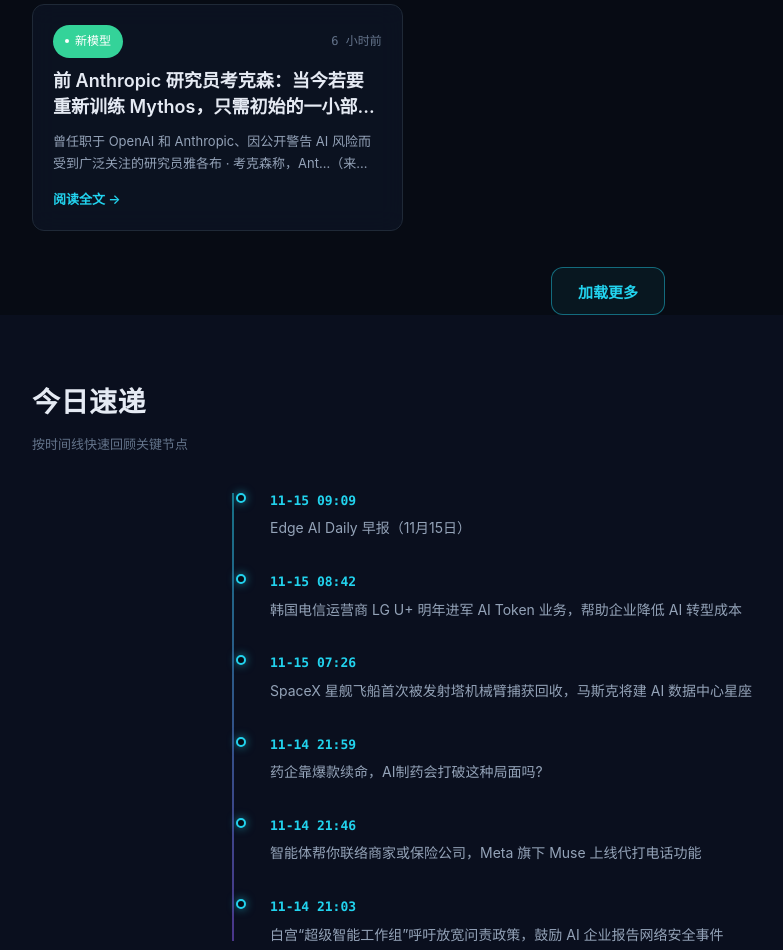
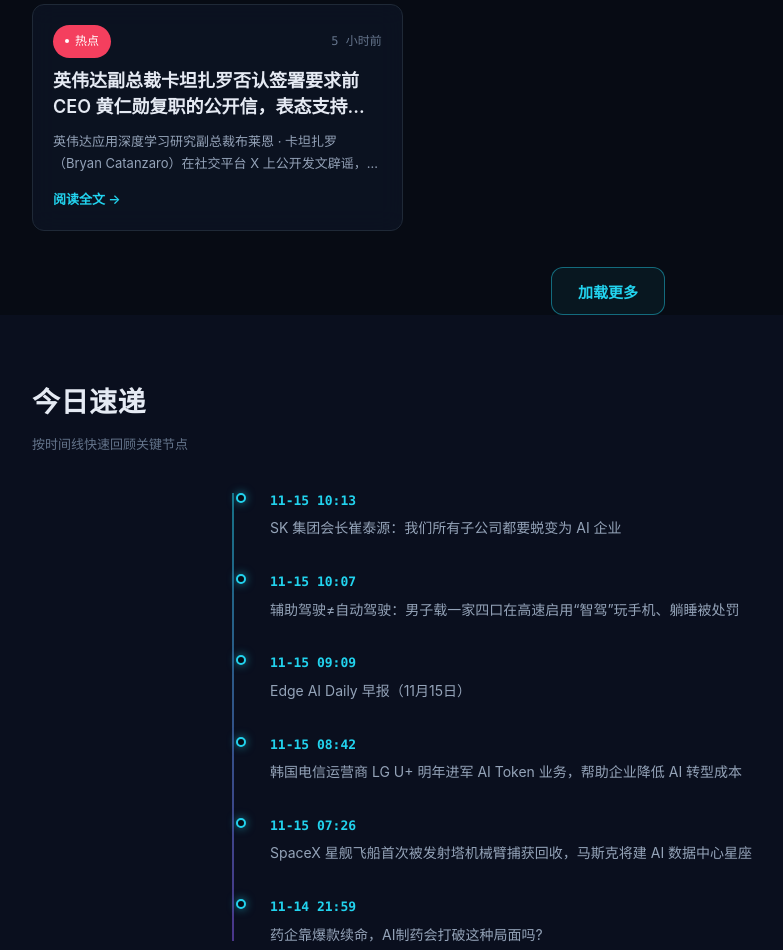
Before and after one commit to benhkkk/AI0571-website, a plain HTML site: page index.html in a window 1280 px wide. Shown: the part 1580-2530 px from the top of the page, without its empty margins (32-815 px from the left). Drawn offline with Linux system fonts and the light colour scheme.

Commit message:
chore: 资讯自动更新 2026-11-15T02:31Z

```diff
--- a/data.json
+++ b/data.json
@@ -1,6 +1,20 @@
 {
-  "updated": "2026-11-15T10:17:08",
+  "updated": "2026-11-15T10:31:11",
   "news": [
+    {
+      "c": "HOT",
+      "d": "2026-11-15T10:13",
+      "t": "SK 集团会长崔泰源：我们所有子公司都要蜕变为 AI 企业",
+      "s": "据韩媒《每日经济新闻》今天报道，SK 集团会长崔泰源最近表示，他们希望打破现有框架，将 SK 集团所有子公司蜕变为 AI…（来源：IT之家）",
+      "u": "https://www.ithome.com/1/027/277.htm"
+    },
+    {
+      "c": "HOT",
+      "d": "2026-11-15T10:07",
+      "t": "辅助驾驶≠自动驾驶：男子载一家四口在高速启用“智驾”玩手机、躺睡被处罚",
+      "s": "据公安部交通管理局分享，近日，山东青岛。群众举报一司机在高速上驾车时双目闭合，疑借助车辆智能辅助驾驶功能行车。民警随即迅…（来源：IT之家）",
+      "u": "https://www.ithome.com/1/027/276.htm"
+    },
     {
       "c": "HOT",
       "d": "2026-11-15T09:09",
@@ -56,20 +70,6 @@
       "t": "借助 Claude 和 Arduino 开发板，达人让 1994 款切诺基通过加州排放检测",
       "s": "当地时间 13 日，据外媒 Tom's Hardware 报道，美国的一名 AI 爱好者穆罕默德 · 祖拉利靠着 AI …（来源：IT之家）",
       "u": "https://www.ithome.com/1/027/226.htm"
-    },
-    {
-      "c": "MODEL",
-      "d": "2026-11-14T19:45",
-      "t": "前 Anthropic 研究员考克森：当今若要重新训练 Mythos，只需初始的一小部分算力",
-      "s": "曾任职于 OpenAI 和 Anthropic、因公开警告 AI 风险而受到广泛关注的研究员雅各布 · 考克森称，Ant…（来源：IT之家）",
-      "u": "https://www.ithome.com/1/027/221.htm"
-    },
-    {
-      "c": "MODEL",
-      "d": "2026-11-14T18:52",
-      "t": "Cursor 披露安全事件调查结果，恶意 Claude Code 扩展最多波及 5000 用户",
-      "s": "当地时间 10 月 29 日，Cursor 发布公告，称 Cursor VS Code 扩展市场中出现了一个恶意且未经授…（来源：IT之家）",
-      "u": "https://www.ithome.com/1/027/215.htm"
     },
     {
       "c": "HOT",
@@ -144,6 +144,14 @@
   ],
   "timeline": [
     [
+      "11-15 10:13",
+      "SK 集团会长崔泰源：我们所有子公司都要蜕变为 AI 企业"
+    ],
+    [
+      "11-15 10:07",
+      "辅助驾驶≠自动驾驶：男子载一家四口在高速启用“智驾”玩手机、躺睡被处罚"
+    ],
+    [
       "11-15 09:09",
       "Edge AI Daily 早报（11月15日）"
     ],
@@ -158,14 +166,6 @@
     [
       "11-14 21:59",
       "药企靠爆款续命，AI制药会打破这种局面吗?"
-    ],
-    [
-      "11-14 21:46",
-      "智能体帮你联络商家或保险公司，Meta 旗下 Muse 上线代打电话功能"
-    ],
-    [
-      "11-14 21:03",
-      "白宫“超级智能工作组”呼吁放宽问责政策，鼓励 AI 企业报告网络安全事件"
     ]
   ],
   "skills": [
@@ -173,7 +173,7 @@
       "n": 1,
       "r": "mattpocock/skills",
       "d": "Skills for Real Engineers. Straight from my .agents directory.",
-      "s": 324525,
+      "s": 324529,
       "u": "https://github.com/mattpocock/skills",
       "new": false
     },
@@ -181,7 +181,7 @@
       "n": 2,
       "r": "obra/superpowers",
       "d": "An agentic skills framework & software development methodology that works.",
-      "s": 317670,
+      "s": 317672,
       "u": "https://github.com/obra/superpowers",
       "new": false
     },
@@ -189,7 +189,7 @@
       "n": 3,
       "r": "affaan-m/ECC",
       "d": "The agent harness performance optimization system. Skills, instincts, memory, security, an…",
-      "s": 303131,
+      "s": 303137,
       "u": "https://github.com/affaan-m/ECC",
       "new": false
     },
@@ -197,7 +197,7 @@
       "n": 4,
       "r": "multica-ai/andrej-karpathy-skills",
       "d": "A single CLAUDE.md file to improve Claude Code behavior, derived from Andrej Karpathy's ob…",
-      "s": 233169,
+      "s": 233170,
       "u": "https://github.com/multica-ai/andrej-karpathy-skills",
       "new": false
     },
@@ -205,7 +205,7 @@
       "n": 5,
       "r": "anthropics/skills",
       "d": "Public repository for Agent Skills",
-      "s": 194651,
+      "s": 194657,
       "u": "https://github.com/anthropics/skills",
       "new": false
     },
@@ -213,7 +213,7 @@
       "n": 6,
       "r": "anthropics/claude-code",
       "d": "Claude Code is an agentic coding tool that lives in your terminal, understands your codeba…",
-      "s": 155691,
+      "s": 155692,
       "u": "https://github.com/anthropics/claude-code",
       "new": false
     },
@@ -221,7 +221,7 @@
       "n": 7,
       "r": "Graphify-Labs/graphify",
       "d": "Turn any codebase, with its docs, SQL schemas, configs, and PDFs, into a queryable knowled…",
-      "s": 147813,
+      "s": 147820,
       "u": "https://github.com/Graphify-Labs/graphify",
       "new": false
     },
@@ -237,7 +237,7 @@
       "n": 9,
       "r": "JuliusBrussee/caveman",
       "d": "🪨 why use many token when few token do trick. Viral skill + proxy for coding agents that c…",
-      "s": 120096,
+      "s": 120099,
       "u": "https://github.com/JuliusBrussee/caveman",
       "new": false
     },
@@ -245,7 +245,7 @@
       "n": 10,
       "r": "addyosmani/agent-skills",
       "d": "Production-grade engineering skills for AI coding agents.",
-      "s": 117601,
+      "s": 117603,
       "u": "https://github.com/addyosmani/agent-skills",
       "new": false
     }
--- a/index.html
+++ b/index.html
@@ -459,6 +459,8 @@ footer{background:var(--layer);border-top:1px solid var(--border);padding-top:56
   }
   const CAT = {HOT:['热点','--hot'],MODEL:['新模型','--model'],FUNDING:['融资','--funding'],INDUSTRY:['行业动态','--industry'],MEDPHARMA:['医药AI','--medpharma'],MEDDEVICE:['设备AI','--meddevice']};
   const NEWS = [
+    {c:'HOT', d:'2026-11-15T10:13', t:'SK 集团会长崔泰源：我们所有子公司都要蜕变为 AI 企业', s:'据韩媒《每日经济新闻》今天报道，SK 集团会长崔泰源最近表示，他们希望打破现有框架，将 SK 集团所有子公司蜕变为 AI…（来源：IT之家）', u:'https://www.ithome.com/1/027/277.htm'},
+    {c:'HOT', d:'2026-11-15T10:07', t:'辅助驾驶≠自动驾驶：男子载一家四口在高速启用“智驾”玩手机、躺睡被处罚', s:'据公安部交通管理局分享，近日，山东青岛。群众举报一司机在高速上驾车时双目闭合，疑借助车辆智能辅助驾驶功能行车。民警随即迅…（来源：IT之家）', u:'https://www.ithome.com/1/027/276.htm'},
     {c:'HOT', d:'2026-11-15T09:09', t:'Edge AI Daily 早报（11月15日）', s:'黄仁勋离任英伟达触发多线连锁：超11.5万人联署要求其回任，马斯克等科技高管声援，董事会曾就继任接触Arm CEO雷内·…（来源：钛媒体）', u:'https://www.tmtpost.com/8205610.html'},
     {c:'HOT', d:'2026-11-15T08:42', t:'韩国电信运营商 LG U+ 明年进军 AI Token 业务，帮助企业降低 AI 转型成本', s:'据韩媒 Etnews 今天报道，韩国电信运营商 LG U+ 将于明年进军 AI Token 业务，利用自主研发的 Tok…（来源：IT之家）', u:'https://www.ithome.com/1/027/262.htm'},
     {c:'HOT', d:'2026-11-15T07:26', t:'SpaceX 星舰飞船首次被发射塔机械臂捕获回收，马斯克将建 AI 数据中心星座', s:'当地时间 11 月 14 日，SpaceX 在星舰第 15 次试飞中首次用发射塔机械臂接住从轨道返回的第二级飞船，这是星…（来源：IT之家）', u:'https://www.ithome.com/1/027/253.htm'},
@@ -467,8 +469,6 @@ footer{background:var(--layer);border-top:1px solid var(--border);padding-top:56
     {c:'INDUSTRY', d:'2026-11-14T21:03', t:'白宫“超级智能工作组”呼吁放宽问责政策，鼓励 AI 企业报告网络安全事件', s:'据彭博社报道，当地时间 13 日，美国政府新设的“超级智能工作组”在白宫开会，建议联邦机构放宽网络安全事件的问责政策，鼓…（来源：IT之家）', u:'https://www.ithome.com/1/027/229.htm'},
     {c:'HOT', d:'2026-11-14T20:45', t:'英伟达副总裁卡坦扎罗否认签署要求前 CEO 黄仁勋复职的公开信，表态支持董事会和临时 CEO 克雷斯', s:'英伟达应用深度学习研究副总裁布莱恩 · 卡坦扎罗（Bryan Catanzaro）在社交平台 X 上公开发文辟谣，否认自…（来源：IT之家）', u:'https://www.ithome.com/1/027/228.htm'},
     {c:'MODEL', d:'2026-11-14T20:36', t:'借助 Claude 和 Arduino 开发板，达人让 1994 款切诺基通过加州排放检测', s:'当地时间 13 日，据外媒 Tom\'s Hardware 报道，美国的一名 AI 爱好者穆罕默德 · 祖拉利靠着 AI …（来源：IT之家）', u:'https://www.ithome.com/1/027/226.htm'},
-    {c:'MODEL', d:'2026-11-14T19:45', t:'前 Anthropic 研究员考克森：当今若要重新训练 Mythos，只需初始的一小部分算力', s:'曾任职于 OpenAI 和 Anthropic、因公开警告 AI 风险而受到广泛关注的研究员雅各布 · 考克森称，Ant…（来源：IT之家）', u:'https://www.ithome.com/1/027/221.htm'},
-    {c:'MODEL', d:'2026-11-14T18:52', t:'Cursor 披露安全事件调查结果，恶意 Claude Code 扩展最多波及 5000 用户', s:'当地时间 10 月 29 日，Cursor 发布公告，称 Cursor VS Code 扩展市场中出现了一个恶意且未经授…（来源：IT之家）', u:'https://www.ithome.com/1/027/215.htm'},
     {c:'HOT', d:'2026-11-14T18:08', t:'英伟达上演“奥特曼2.0”，员工集体请愿：让老黄回家！', s:'马斯克也签名了（来源：量子位）', u:'https://www.qbitai.com/2026/11/510297.html'},
     {c:'MODEL', d:'2026-11-14T17:58', t:'「史上最严」湿实验预测基准发布！推理拉满、算力翻5倍也白搭', s:'斯坦福、哈佛、康奈尔……十余家顶尖团队齐坐一桌了（来源：量子位）', u:'https://www.qbitai.com/2026/11/510232.html'},
     {c:'HOT', d:'2026-11-14T17:48', t:'程序员集体沉迷折纸飞机！最长滞空31.2秒', s:'童年的纸飞机，现在终于飞回我手里～（来源：量子位）', u:'https://www.qbitai.com/2026/11/510150.html'},
@@ -481,24 +481,24 @@ footer{background:var(--layer);border-top:1px solid var(--border);padding-top:56
     {c:'MODEL', d:'2026-11-14T10:39', t:'突发！DeepSeek开放全家桶API', s:'官方App功能均可自由组合调用（来源：量子位）', u:'https://www.qbitai.com/2026/11/510003.html'},
   ];
   const TIMELINE = [
+    ['11-15 10:13','SK 集团会长崔泰源：我们所有子公司都要蜕变为 AI 企业'],
+    ['11-15 10:07','辅助驾驶≠自动驾驶：男子载一家四口在高速启用“智驾”玩手机、躺睡被处罚'],
     ['11-15 09:09','Edge AI Daily 早报（11月15日）'],
     ['11-15 08:42','韩国电信运营商 LG U+ 明年进军 AI Token 业务，帮助企业降低 AI 转型成本'],
     ['11-15 07:26','SpaceX 星舰飞船首次被发射塔机械臂捕获回收，马斯克将建 AI 数据中心星座'],
     ['11-14 21:59','药企靠爆款续命，AI制药会打破这种局面吗?'],
-    ['11-14 21:46','智能体帮你联络商家或保险公司，Meta 旗下 Muse 上线代打电话功能'],
-    ['11-14 21:03','白宫“超级智能工作组”呼吁放宽问责政策，鼓励 AI 企业报告网络安全事件'],
   ];
   const SKILLS = [
-    {n:1, r:'mattpocock/skills', d:'Skills for Real Engineers. Straight from my .agents directory.', s:324525, u:'https://github.com/mattpocock/skills', new:false},
-    {n:2, r:'obra/superpowers', d:'An agentic skills framework & software development methodology that works.', s:317670, u:'https://github.com/obra/superpowers', new:false},
-    {n:3, r:'affaan-m/ECC', d:'The agent harness performance optimization system. Skills, instincts, memory, security, an…', s:303131, u:'https://github.com/affaan-m/ECC', new:false},
-    {n:4, r:'multica-ai/andrej-karpathy-skills', d:'A single CLAUDE.md file to improve Claude Code behavior, derived from Andrej Karpathy\'s ob…', s:233169, u:'https://github.com/multica-ai/andrej-karpathy-skills', new:false},
-    {n:5, r:'anthropics/skills', d:'Public repository for Agent Skills', s:194651, u:'https://github.com/anthropics/skills', new:false},
-    {n:6, r:'anthropics/claude-code', d:'Claude Code is an agentic coding tool that lives in your terminal, understands your codeba…', s:155691, u:'https://github.com/anthropics/claude-code', new:false},
-    {n:7, r:'Graphify-Labs/graphify', d:'Turn any codebase, with its docs, SQL schemas, configs, and PDFs, into a queryable knowled…', s:147813, u:'https://github.com/Graphify-Labs/graphify', new:false},
+    {n:1, r:'mattpocock/skills', d:'Skills for Real Engineers. Straight from my .agents directory.', s:324529, u:'https://github.com/mattpocock/skills', new:false},
+    {n:2, r:'obra/superpowers', d:'An agentic skills framework & software development methodology that works.', s:317672, u:'https://github.com/obra/superpowers', new:false},
+    {n:3, r:'affaan-m/ECC', d:'The agent harness performance optimization system. Skills, instincts, memory, security, an…', s:303137, u:'https://github.com/affaan-m/ECC', new:false},
+    {n:4, r:'multica-ai/andrej-karpathy-skills', d:'A single CLAUDE.md file to improve Claude Code behavior, derived from Andrej Karpathy\'s ob…', s:233170, u:'https://github.com/multica-ai/andrej-karpathy-skills', new:false},
+    {n:5, r:'anthropics/skills', d:'Public repository for Agent Skills', s:194657, u:'https://github.com/anthropics/skills', new:false},
+    {n:6, r:'anthropics/claude-code', d:'Claude Code is an agentic coding tool that lives in your terminal, understands your codeba…', s:155692, u:'https://github.com/anthropics/claude-code', new:false},
+    {n:7, r:'Graphify-Labs/graphify', d:'Turn any codebase, with its docs, SQL schemas, configs, and PDFs, into a queryable knowled…', s:147820, u:'https://github.com/Graphify-Labs/graphify', new:false},
     {n:8, r:'Shubhamsaboo/awesome-llm-apps', d:'100+ AI Agents, Agent Skills and RAG Apps - Free and Open Source.', s:144646, u:'https://github.com/Shubhamsaboo/awesome-llm-apps', new:false},
-    {n:9, r:'JuliusBrussee/caveman', d:'🪨 why use many token when few token do trick. Viral skill + proxy for coding agents that c…', s:120096, u:'https://github.com/JuliusBrussee/caveman', new:false},
-    {n:10, r:'addyosmani/agent-skills', d:'Production-grade engineering skills for AI coding agents.', s:117601, u:'https://github.com/addyosmani/agent-skills', new:false},
+    {n:9, r:'JuliusBrussee/caveman', d:'🪨 why use many token when few token do trick. Viral skill + proxy for coding agents that c…', s:120099, u:'https://github.com/JuliusBrussee/caveman', new:false},
+    {n:10, r:'addyosmani/agent-skills', d:'Production-grade engineering skills for AI coding agents.', s:117603, u:'https://github.com/addyosmani/agent-skills', new:false},
   ];
   const rel = iso => {
     const m = Math.floor((Date.now() - new Date(iso).getTime()) / 6e4);
```
